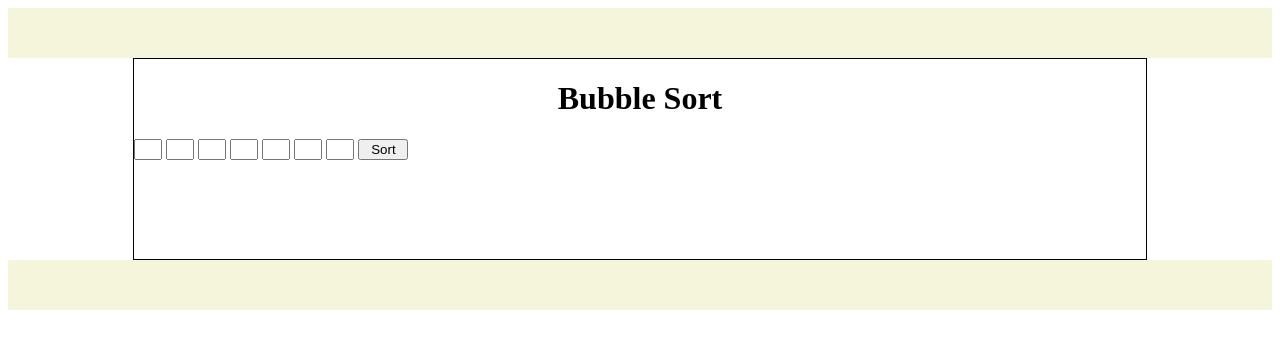
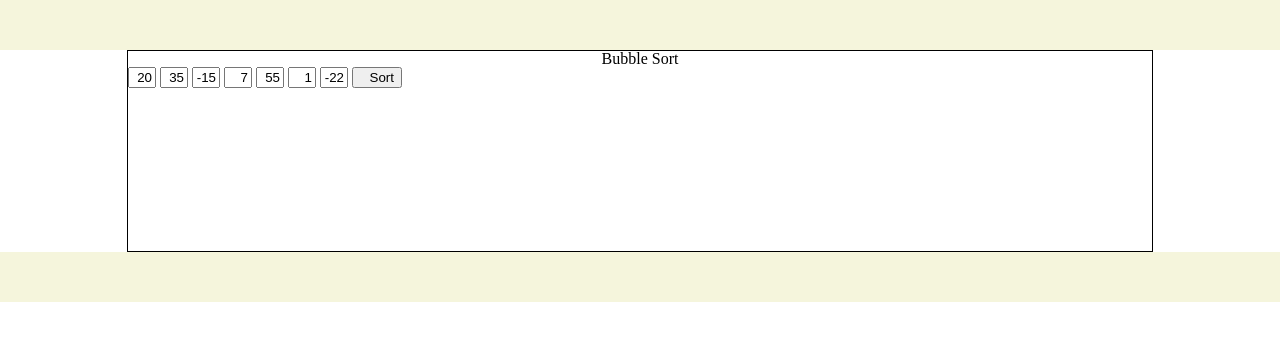
Before and after one commit to gbertalan/Algorithms, a plain HTML site: page index.html in a window 1280 px wide. Drawn offline with Linux system fonts and the light colour scheme.

Commit message:
Add reset.css

```diff
--- a/index.html
+++ b/index.html
@@ -3,6 +3,7 @@
 
 <head>
     <title>Algorithms</title>
+    <link href="reset.css" rel="stylesheet">
     <link href="style.css" rel="stylesheet">
 </head>
 
@@ -19,13 +20,13 @@
                 </div>
                 <div class="input-fields">
                     <form action="">
-                        <input type="text">
-                        <input type="text">
-                        <input type="text">
-                        <input type="text">
-                        <input type="text">
-                        <input type="text">
-                        <input type="text">
+                        <input type="text" value="20">
+                        <input type="text" value="35">
+                        <input type="text" value="-15">
+                        <input type="text" value="7">
+                        <input type="text" value="55">
+                        <input type="text" value="1">
+                        <input type="text" value="-22">
                         <input class="sort-button" type="submit" value="Sort">
                     </form>
 
--- /dev/null
+++ b/reset.css
@@ -0,0 +1,48 @@
+/* http://meyerweb.com/eric/tools/css/reset/
+   v2.0 | 20110126
+   License: none (public domain)
+*/
+
+html, body, div, span, applet, object, iframe,
+h1, h2, h3, h4, h5, h6, p, blockquote, pre,
+a, abbr, acronym, address, big, cite, code,
+del, dfn, em, img, ins, kbd, q, s, samp,
+small, strike, strong, sub, sup, tt, var,
+b, u, i, center,
+dl, dt, dd, ol, ul, li,
+fieldset, form, label, legend,
+table, caption, tbody, tfoot, thead, tr, th, td,
+article, aside, canvas, details, embed,
+figure, figcaption, footer, header, hgroup,
+menu, nav, output, ruby, section, summary,
+time, mark, audio, video {
+	margin: 0;
+	padding: 0;
+	border: 0;
+	font-size: 100%;
+	font: inherit;
+	vertical-align: baseline;
+}
+/* HTML5 display-role reset for older browsers */
+article, aside, details, figcaption, figure,
+footer, header, hgroup, menu, nav, section {
+	display: block;
+}
+body {
+	line-height: 1;
+}
+ol, ul {
+	list-style: none;
+}
+blockquote, q {
+	quotes: none;
+}
+blockquote:before, blockquote:after,
+q:before, q:after {
+	content: '';
+	content: none;
+}
+table {
+	border-collapse: collapse;
+	border-spacing: 0;
+}
--- a/style.css
+++ b/style.css
@@ -19,6 +19,7 @@ footer {
 }
 input {
     width: 20px;
+    text-align: right;
 }
 .sort-button {
     width: 50px;
```
